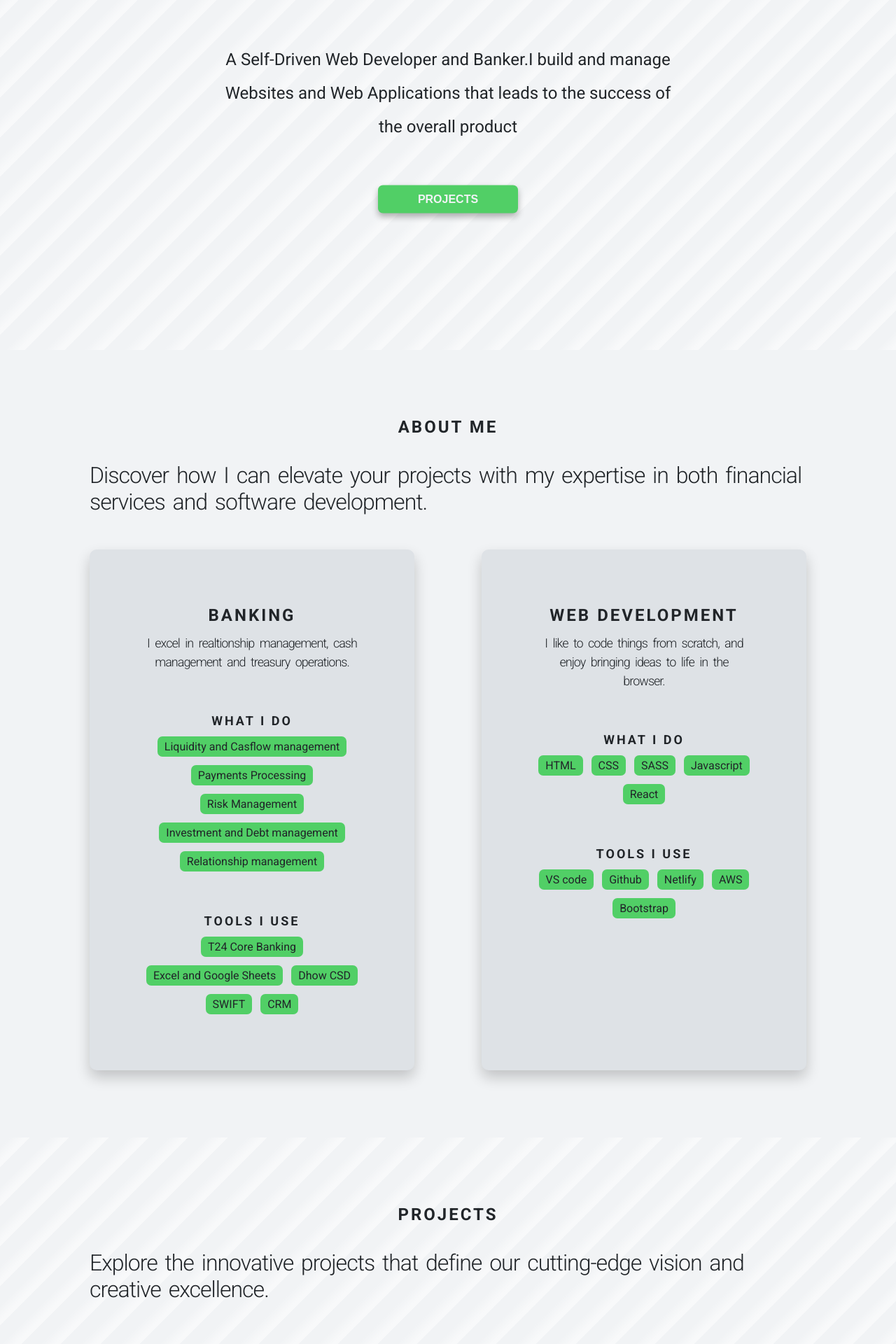
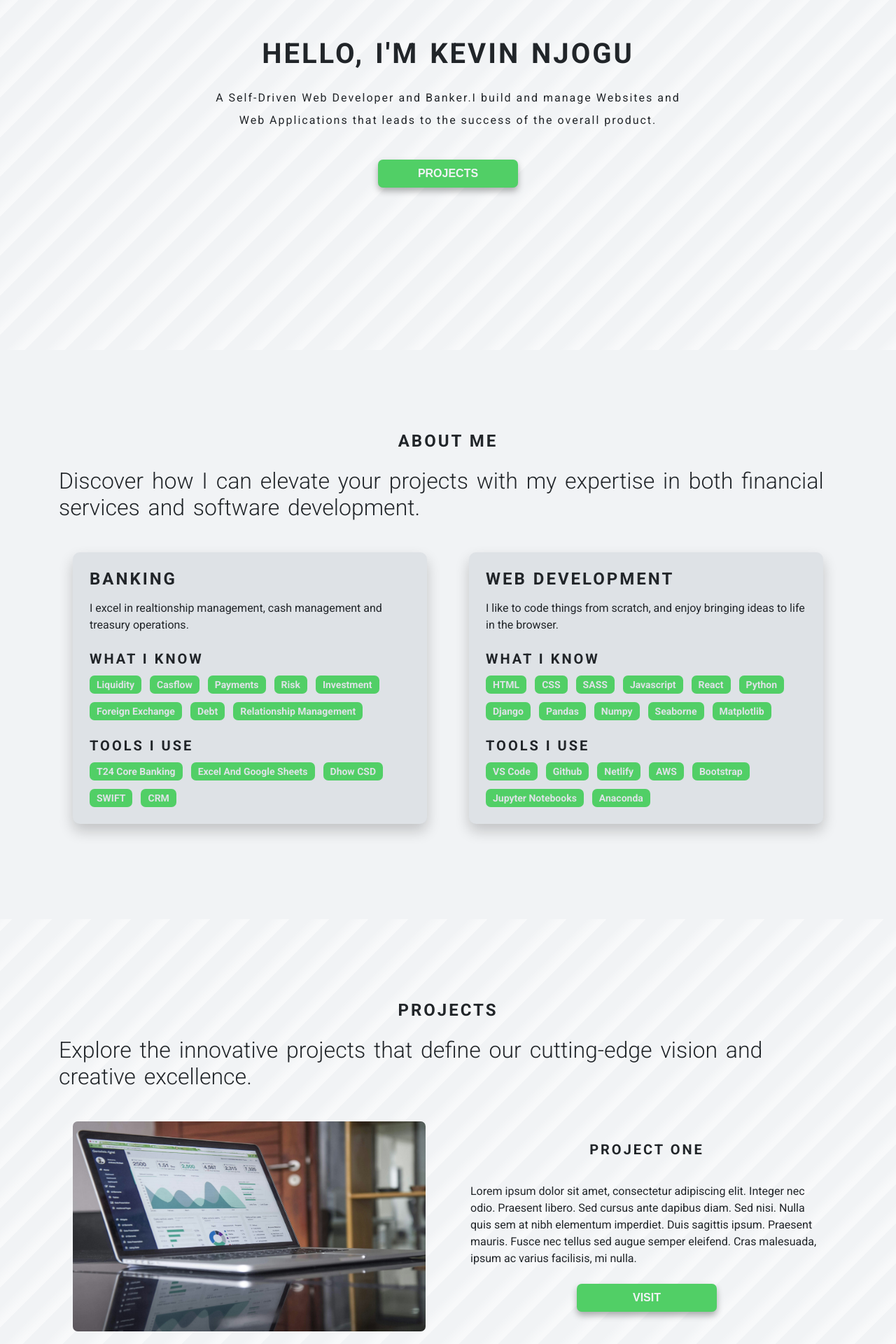
Before and after one commit to Kevin-Tko/portfolio-Website, a React (Create React App) app in the folder portfolio/: page / in a window 1280 px wide. Shown: the part 300-2220 px from the top of the page at 70% size. Built offline with nearby package versions, Linux system fonts and the light colour scheme.

Commit message:
css alignment

```diff
--- a/portfolio/src/App.js
+++ b/portfolio/src/App.js
@@ -1,5 +1,16 @@
+const person = {name:'kevin Njogu',
+  profilePhoto:'images/profile.jpg',
+  navLinks: ['home', 'about', 'project', 'contacts'],
+  introduction: 'A Self-Driven Web Developer and Banker.I build and manage Websites and Web Applications that leads to the success of the overall product.',
+  about: 'Discover how I can elevate your projects with my expertise in both financial services and software development.',
+  project: 'Explore the innovative projects that define our cutting-edge vision and creative excellence.'
+
+}
+
+
+
 export default function App () {
-  return <div className='container'>
+  return <div className='app'>
     <Header/>
     <About/>
     <Projects/>
@@ -15,68 +26,69 @@
 
 
 function Navigation() {
-  return <nav className="nav">
+  return (
+  <nav className="nav">
     <div className="nav-user__details">
-      <img src='images/profile.jpg' alt='Kevin Njogu'/>
-      <span>Kevin Njogu</span>
+      <img src={person.profilePhoto} alt={person.name}/>
+      <span>{person.name}</span>
     </div>
     <ul>
-      <li><a href='#'>Home</a></li>
-      <li><a href='#'>About</a></li>
-      <li><a href='#'>Projects</a></li>
-      <li><a href='#'>Contacts</a></li>
+      {person.navLinks.map((link)=> <li><a href='#'>{link}</a></li>)}
     </ul>
-  </nav>
+  </nav>)
 }
 
 function Hero () {
-  return <div className="hero">
+  return (
+  <div className="hero">
     <div className="hero-text">
-      <h1>Hello, I'M KEVIN NJOGU</h1>
-      <p>A Self-Driven Web Developer and Banker.I build and manage Websites and Web Applications that leads to the success of the overall product</p>
+      <h1 className='heading-primary'>Hello, I'M {person.name}</h1>
+      <p className='paragraph u-mb-sm'>{person.introduction}</p>
       <button className='btn'>Projects</button>
     </div>
-  </div>
+  </div>)
 }
 
 function About() {
   const about = [{experince:'Banking',
     statement:'I excel in realtionship management, cash management and treasury operations.',
-    duties:['Liquidity and Casflow management', 'Payments Processing','Risk Management', 'Investment and Debt management', 'Relationship management'],
+    duties:['Liquidity', 'Casflow', 'Payments','Risk', 'Investment', 'Foreign Exchange', 'Debt', 'Relationship management'],
     tools: ['T24 Core Banking', 'Excel and Google Sheets', 'Dhow CSD', 'SWIFT', 'CRM']
   }, {experince:'Web development',
     statement:'I like to code things from scratch, and enjoy bringing ideas to life in the browser.',
-    duties:['HTML', 'CSS', 'SASS', 'Javascript', 'React'],
-    tools: ['VS code', 'Github', 'Netlify', 'AWS', 'Bootstrap']
+    duties:['HTML', 'CSS', 'SASS', 'Javascript', 'React', 'Python', 'Django', 'Pandas', 'Numpy', 'Seaborne', 'Matplotlib'],
+    tools: ['VS code', 'Github', 'Netlify', 'AWS', 'Bootstrap', 'Jupyter notebooks', 'Anaconda']
   }]
-  return <section className="section">
+  return (
+  <section className="section">
     <div className='section-box'>
       <div className='about-text'>
         <h2 className='heading-secondary'>About Me</h2>
-        <p className='description'>Discover how I can elevate your projects with my expertise in both financial services and software development.</p>
+        <p className='paragraph section-description'>{person.about}</p>
       </div>
       <div className='about-cards'>
         {about.map((exp) => <Card exp={exp} key={exp.experince}/>)}
       </div>
     </div>
-  </section>
+  </section>)
 }
 
 function Card({exp}) {
-  return <div className='card'>
+  return (
+  <div className='card'>
     <div>
-      <h2 className='heading-secondary'>{exp.experince}</h2>
-      <p className='description'>{exp.statement}</p>
+      <h2 className='heading-secondary u-mb-sm'>{exp.experince}</h2>
+      <p className='paragraph'>{exp.statement}</p>
     </div>
     <div>
-      <h3 className='heading-tertiary'>What I do</h3>
+      <h3 className='heading-tertiary'>What I know</h3>
       <div className='spans'>{exp.duties.map((duty, idx) => (<span key={idx}>{duty}</span>))}</div>
     </div>
     <div>
       <h3 className='heading-tertiary'>Tools I use</h3>
       <div className='spans'>{exp.tools.map((tool, idx) => (<span key={idx}>{tool}</span>))}</div>
     </div>
-  </div>
+  </div>)
 }
 
 function Projects() {
@@ -90,17 +102,18 @@
     description:'Lorem ipsum dolor sit amet, consectetur adipiscing elit. Integer nec odio. Praesent libero. Sed cursus ante dapibus diam. Sed nisi. Nulla quis sem at nibh elementum imperdiet. Duis sagittis ipsum. Praesent mauris. Fusce nec tellus sed augue semper eleifend. Cras malesuada, ipsum ac varius facilisis, mi nulla.',
     projectname:'project three'
   }]
-  return <section className="section section-projects">
-    <div className='projects'>
+  return (
+  <section className="section section-projects">
+    <div className='section-box'>
       <div className='about-text'>
         <h2 className='heading-secondary'>Projects</h2>
-        <p className='description'>Explore the innovative projects that define our cutting-edge vision and creative excellence.</p>
+        <p className='paragraph section-description'>{person.project}</p>
       </div>
       <div className='project'>
       {projects.map((prj) => <Project project={prj} key={prj.projectname}/>)}
       </div>
     </div>
-  </section>
+  </section>)
 }
 
 function Project({project}) {
@@ -110,8 +123,8 @@
   </div>
   <div className='projecttext-box'>
     <h3 className ='heading-tertiary'>{project.projectname}</h3>
-    <p className='description'>{project.description}</p>
-    <button className='btn'>see code</button>
+    <p className='paragraph'>{project.description}</p>
+    <button className='btn'>visit</button>
   </div>
   </>
 
--- a/portfolio/src/index.css
+++ b/portfolio/src/index.css
@@ -28,13 +28,96 @@
   overflow-x: hidden;
 }
 
-.container {
+.app {
   min-width: 100vw;
 }
 
+/* general css */
+.heading-primary {
+  text-transform: uppercase;
+  word-spacing: 0.3rem;
+  letter-spacing: 0.3rem;
+  font-size: 4rem;
+  font-weight: 700;
+}
+
+.heading-secondary {
+  letter-spacing: 0.3rem;
+  text-transform: uppercase;
+  font-weight: 700;
+  font-size: 2.4rem;
+}
+
+.heading-tertiary {
+  letter-spacing: 0.3rem;
+  text-transform: uppercase;
+  font-weight: 700;
+  font-size: 2rem;
+  margin-bottom: 1.2rem;
+}
+
+
+.paragraph {
+  letter-spacing: normal;
+  font-size: 1.6rem;
+  font-weight: 400;
+  line-height: 1.5;
+}
+
+.section-description {
+  font-size: 3.2rem;
+  font-weight: 300;
+  word-spacing: 0.4rem;
+  letter-spacing: normal;
+  line-height: 1.2;
+}
+
+.btn {
+  display: block;
+  height: 4rem;
+  width: 20rem;
+  margin: 0 auto;
+  padding: 1rem 2rem;
+  border: none;
+  border-radius: 0.7rem;
+  box-shadow: 0 0.5rem 1rem rgba(0, 0, 0, 0.3);
+  text-transform: uppercase;
+  font-weight: 600;
+  font-size: inherit;
+  background-color: var(--light-green);
+  color: var(--light-gray);
+  cursor:pointer;
+  transition: all 0.6s;
+}
+
+.btn:hover {
+  background-color: var(--nav-gray);
+  transform: translateY(-1rem) scale(1.2);
+  color: var(--text-color);
+}
+
+.section-box {
+  max-width: 90%;
+  margin: 0 auto;
+  padding: 2rem;
+  display: flex;
+  flex: 0 1 auto;
+  flex-direction: column;
+  align-items: center;
+  justify-content: center;
+  gap: 2.4rem;
+}
+
+.u-mb-sm {
+  margin-bottom: 1.6rem;
+}
+
+/* Header CSS */
 header {
-  height: 100vh;
+  max-height: 100vh;
+  min-height: 100vh;
   max-width: 100vw;
+  min-width: 100vw;
   background: #f8f9fa;
   background-image: repeating-linear-gradient(
     -45deg,
@@ -43,13 +126,17 @@
   );
 }
 
-
+/* Nav CSS */
 .nav {
+  padding: 2rem 4rem;
+  min-width: 100vw;
+  max-width: 100vw;
+  max-height: 15vh;
+  min-height: 15vh;
   display: flex;
   flex-direction: row;
   justify-content: space-between;
   align-items: center;
-  padding: 3.2rem;
   text-transform: uppercase;
   font-weight: 700;
   background-color: var(--nav-gray);
@@ -90,137 +177,81 @@
 
 /* Hero CSS */
 .hero {
-  position: relative;
+  display: flex;
+  max-height: 85vh;
+  min-height: 85vh;
+  /* grow=false, shrink=True, flex basis/width=auto */
+  flex: 0 1 auto;
+  justify-content: center;
+  align-items: center;
 }
 
-.hero div{
-  max-width: 50%;
-  text-align: center;
-  margin-top: 30rem;
-  position: absolute;
-  top: 50%;
-  left: 50%;
-  transform: translate(-50%, -50%);
-
+.hero-text {
+  padding: 3.2rem;
+  max-width: 60vw;
+  min-width: 60vw;
+  max-height: 50%;
   display: flex;
+  flex: 0 1 auto;
   flex-direction: column;
-  gap: 6rem;
-}
-
-.hero div h1 {
-  text-transform: uppercase;
-  word-spacing: 0.3rem;
-  letter-spacing: 0.3rem;
-  font-size: 4.8rem;
+  justify-content: center;
+  align-items: center;
+  gap: 2.4rem;
 }
 
 .hero div p {
-  font-size: 2.4rem;
   line-height: 2;
-}
-
-.btn {
-  display: block;
-  height: 4rem;
-  width: 20rem;
-  margin: 0 auto;
-  padding: 1rem 2rem;
-  border: none;
-  border-radius: 0.7rem;
-  box-shadow: 0 0.5rem 1rem rgba(0, 0, 0, 0.3);
-  text-transform: uppercase;
-  font-weight: 600;
-  font-size: inherit;
-  background-color: var(--light-green);
-  color: var(--light-gray);
-  cursor:pointer;
-  transition: all 0.6s;
-}
-
-.btn:hover {
-  background-color: var(--nav-gray);
-  transform: translateY(-1rem) scale(1.2);
-  color: var(--text-color);
+  letter-spacing: 0.2rem;
+  text-align: center;
 }
 
 /* About section */
 .section {
+  max-width: 100vw;
+  min-width: 100vw;
   padding: 9.6rem 0;
   background-color: #f1f3f5;
 }
 
-.section-box {
+.about-text {
   display: flex;
+  flex: 0 1 auto;
   flex-direction: column;
   align-items: center;
   justify-content: center;
-  gap: 4.8rem;
-}
-
-.about-text {
-   max-width: 80%;
-  margin: 0 auto;
-  display: flex;
-  flex-direction: column;
   gap: 2.4rem;
 
 }
 
-.heading-secondary {
-  letter-spacing: 0.3rem;
-  text-transform: uppercase;
-  font-weight: 700;
-  font-size: 2.4rem;
-  text-align: center;
-  margin-bottom: 1.2rem;
-}
-
-.heading-tertiary {
-  letter-spacing: 0.3rem;
-  text-transform: uppercase;
-  font-weight: 700;
-  font-size: 1.8rem;
-  text-align: center;
-  margin-bottom: 1.2rem;
-}
-
-.description {
-  font-size: 3.2rem;
-  font-weight: 300;
-  word-spacing: 0.4rem;
-  letter-spacing: -0.1rem;
-  line-height: 1.2;
-}
-
 .about-cards {
-  max-width: 80%;
+  padding: 2rem;
   display: grid;
   grid-template-columns: 1fr 1fr;
-  gap: 9.6rem;
+  justify-items: center;
+  align-items: stretch;
+  gap: 6rem;
 }
 
 .card {
   display: flex;
+  flex: 0 1 auto;
   flex-direction: column;
-  gap: 6rem;
-  padding: 8rem;
+  align-items: flex-start;
+  gap: 2.4rem;
+  padding: 2.4rem;
   background-color: var(--nav-gray);
   border-radius: 1rem;
   box-shadow: 0 1rem 2rem rgba(0, 0, 0, 0.2);
 }
 
-.card p {
-  font-size: 1.8rem;
-  text-align: center;
-  line-height: 1.5;
-}
 
 .spans {
   display: flex;
+  flex: 0 1 auto;
+  flex-wrap: wrap;
   flex-direction: row;
-  flex-wrap: wrap;
-  align-items: center;
-  justify-content: center;
+  align-items: flex-start;
+  justify-content: flex-start;
   gap: 1.2rem;
 }
 
@@ -229,6 +260,10 @@
   padding: 0.5rem 1rem;
   border-radius: 0.7rem;
   text-align: center;
+  font-size: 1.4rem;
+  font-weight: 600;
+  text-transform: capitalize;
+  color: var(--nav-gray);
 }
 
 /* Projects CSS */
@@ -240,45 +275,43 @@
     #f1f3f5 20px 40px
   );
 }
-.projects {
-  display: flex;
-  flex-direction: column;
-  gap: 3.2rem;
-}
+
+/* .section-box{
+  background-color: #51cf66;
+} */
+
 .project {
-  max-width: 80%;
-  margin: 0 auto;
   display: grid;
   grid-template-columns: repeat(2, 1fr);
+  gap: 2.4rem;
+  align-items: center;
+  justify-items: center;
 }
 
 .projectimg-box {
-  align-self: center;
-  margin: 0 auto;
-  padding: 4rem 2rem;
+  max-width: 100%;
+  min-width: 100%;
+  padding: 2rem;
   overflow: hidden;
 }
 
 .projectimg {
-  display: inline-block;
-  height: 40rem;
-  align-self: center;
+  display: block;
+  max-width: 100%;
+  min-width: 100%;
+  height: 30rem;
+  margin: 0 auto;
   border-radius: 0.7rem;
 }
 
 .projecttext-box {
+  max-width: 100%;
+  min-height: 100%;
+  padding: 2rem;
   display: flex;
-  width: 80%;
+  flex: 0 1 auto;
   flex-direction: column;
   align-items: center;
   justify-content: center;
   gap: 2.4rem;
-  margin: 0 auto;
 }
-
-.projecttext-box p {
-  line-height: 1.5;
-  font-size: 1.6rem;
-  font-weight: 400;
-  letter-spacing: normal;
-}
```
